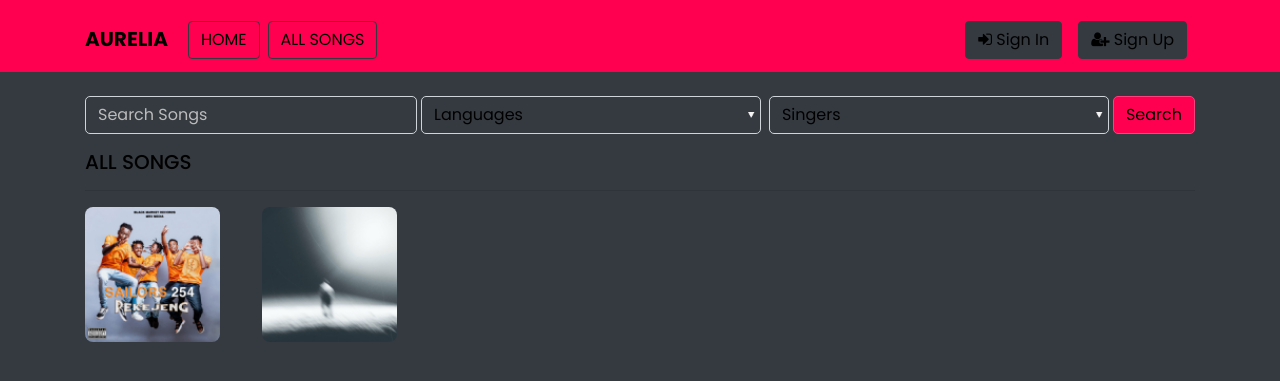
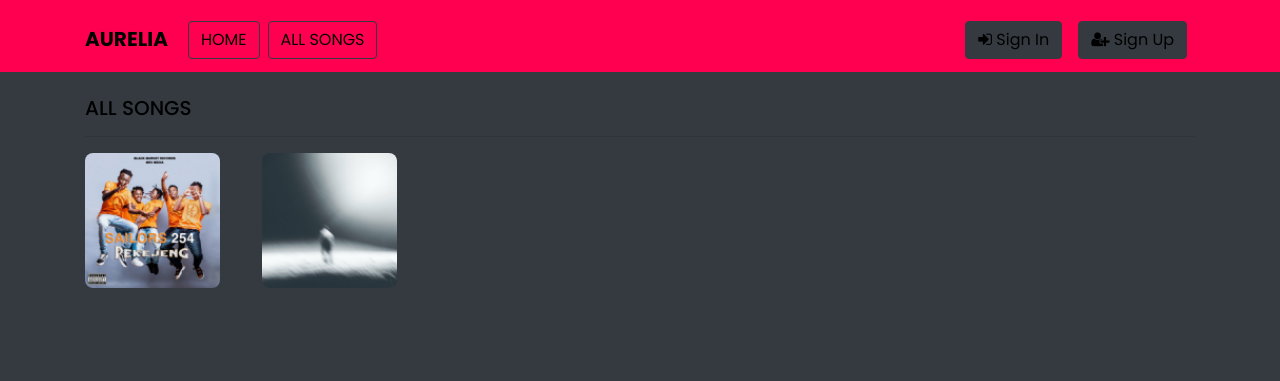
Before and after one commit to kiganyamburu/Music-player, a Django app: page /all_songs/ in a window 1280 px wide. Shown: the top 381 px of the page. Run offline with Django 3.2, Linux system fonts and the light colour scheme; data comes from the database, SQL or seed files in the repository; some libraries are stand-ins or nearby versions; some web fonts are replaced.

Commit message:
small changes

```diff
--- a/templates/base.html
+++ b/templates/base.html
@@ -50,8 +50,8 @@
             {% if request.user.is_active %}
             <h5 class="text-white mt-3 mx-2">
                 Hi
-                {% if request.user.first_name %}
-                 , {{ request.user.first_name }}
+                {% if request.user.username %}
+                 , {{ request.user.username }}
                 {% endif %}
             </h5>
             <a href="{% url 'logout' %}" class="btn btn-dark mt-2 mx-2"> Sign Out <i class="fa fa-sign-out" aria-hidden="true"></i></a>
--- a/templates/musicapp/all_songs.html
+++ b/templates/musicapp/all_songs.html
@@ -4,39 +4,7 @@
 
 <br>
 <div class="container">
-  <div class="col-md-13">
-    <form class="form-horizontal" role="search" method="get" action=''>
-      <div class="form-group">
-        <div class="input-group">
-          <div class="input-group">
-            <input type="text" class="bg-dark form-control input-lg" style="border-radius: 5px;"
-            name="q" value="{{ request.GET.q }}" placeholder= "Search Songs "/>
 
-            <select name="languages" class="bg-dark custom-select mx-1" style="border-radius: 5px;">
-              <option selected="selected" disabled>Languages</option>
-              {% if all_languages %}
-                  {% for language in all_languages %}
-                      <option value={{language}}>{{language}}</option>
-                  {% endfor %}
-              {% endif %}
-            </select>
-            <select name="singers" class="bg-dark custom-select mx-1" style="border-radius: 5px;">
-              <option selected="selected" disabled>Singers</option>
-              {% if all_singers %}
-                  {% for singer in all_singers %}
-                      <option value={{ singer }}>{{ singer }}</option>
-                  {% endfor %}
-              {% endif %}
-            </select>
-
-            <span class='input-group-btn'>
-              <button type="submit" style="border-radius: 5px;" class="btn btn-primary">Search</button>
-            </span>
-          </div>
-        </div>
-      </div>
-    </form>
-  </div>
 
   {% if not query_search %}
   <header class="section-heading">
```
